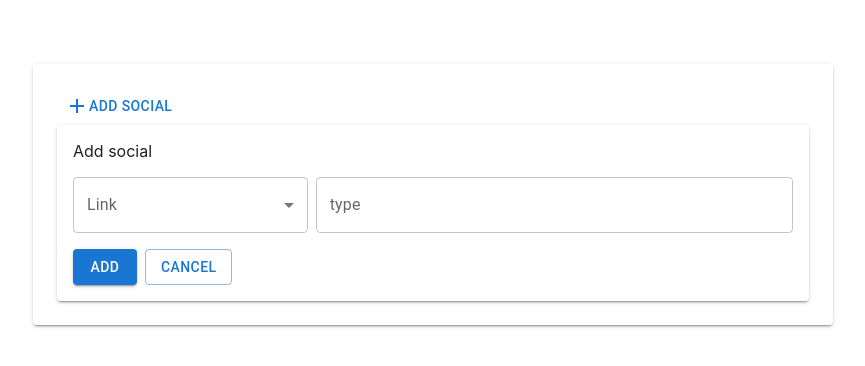
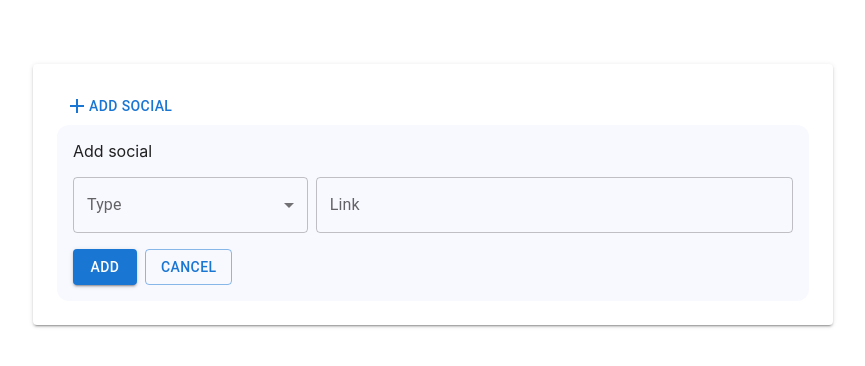
Before and after one commit to mvlz/Links-Setting, a Next.js app: page / in a window 1280 px wide. Both pictures are taken after a click on the button "ADD SOCIAL". Shown: the top 366 px of the page, without its empty margins (207-1072 px from the left). Built offline with nearby package versions, Linux system fonts and the light colour scheme.

Commit message:
Update the form styles

```diff
--- a/components/SocialForm.tsx
+++ b/components/SocialForm.tsx
@@ -36,10 +36,15 @@ const optionList = [
     label: "linkedin",
   },
 ];
+interface Social {
+  id: number;
+  type?: string;
+  link?: string;
+}
 const SocialForm: React.FunctionComponent<{
   setIsOpen: Dispatch<SetStateAction<boolean>>;
-  setSocial: Dispatch<SetStateAction<object>>;
-  social: {};
+  setSocial: Dispatch<SetStateAction<Social | null>>;
+  social: Social | null;
   submitHandler: () => void;
 }> = ({ setIsOpen, setSocial, social, submitHandler }) => {
   const [option, setOption] = useState("");
@@ -60,23 +65,22 @@ const SocialForm: React.FunctionComponent<{
     submitHandler();
     setOption("");
     setType("");
-    setSocial({});
+    setSocial(null);
   };
   return (
-    <Paper elevation={2}>
     <form className={formStyles.socialForm}>
       <p className={formStyles.title}>Add social</p>
       <Grid container spacing={1}>
         <Grid item xs={12} sm={4}>
           <FormControl fullWidth>
-              <InputLabel id="label">Link</InputLabel>
+            <InputLabel id="label">Type</InputLabel>
             <Select
               labelId="label"
               id="select"
-                value={option}
-                name="link"
-                label="Link"
-                onChange={(e) => changeLinkHandler(e)}
+              value={type}
+              name="type"
+              label="Type"
+              onChange={(e) => changeTypeHandler(e)}
             >
               {optionList.map((option) => (
                 <MenuItem key={option.value} value={option.value}>
@@ -90,11 +94,11 @@ const SocialForm: React.FunctionComponent<{
           <TextField
             fullWidth
             id="outlined-basic"
-              label="type"
+            label="Link"
             variant="outlined"
-              onChange={(e) => changeTypeHandler(e)}
-              name="type"
-              value={type}
+            onChange={(e) => changeLinkHandler(e)}
+            name="link"
+            value={option}
           />
         </Grid>
       </Grid>
@@ -107,7 +111,6 @@ const SocialForm: React.FunctionComponent<{
         </Button>
       </div>
     </form>
-    </Paper>
   );
 };
 
--- a/styles/SocialForm.module.css
+++ b/styles/SocialForm.module.css
@@ -1,5 +1,7 @@
 .socialForm {
   padding: 1rem;
+  border-radius: 0.75rem;
+  background-color: #f8f8ff;
 }
 .title {
   margin-bottom: 1rem;
```
Lines whose indentation alone changed are shown as unchanged.
